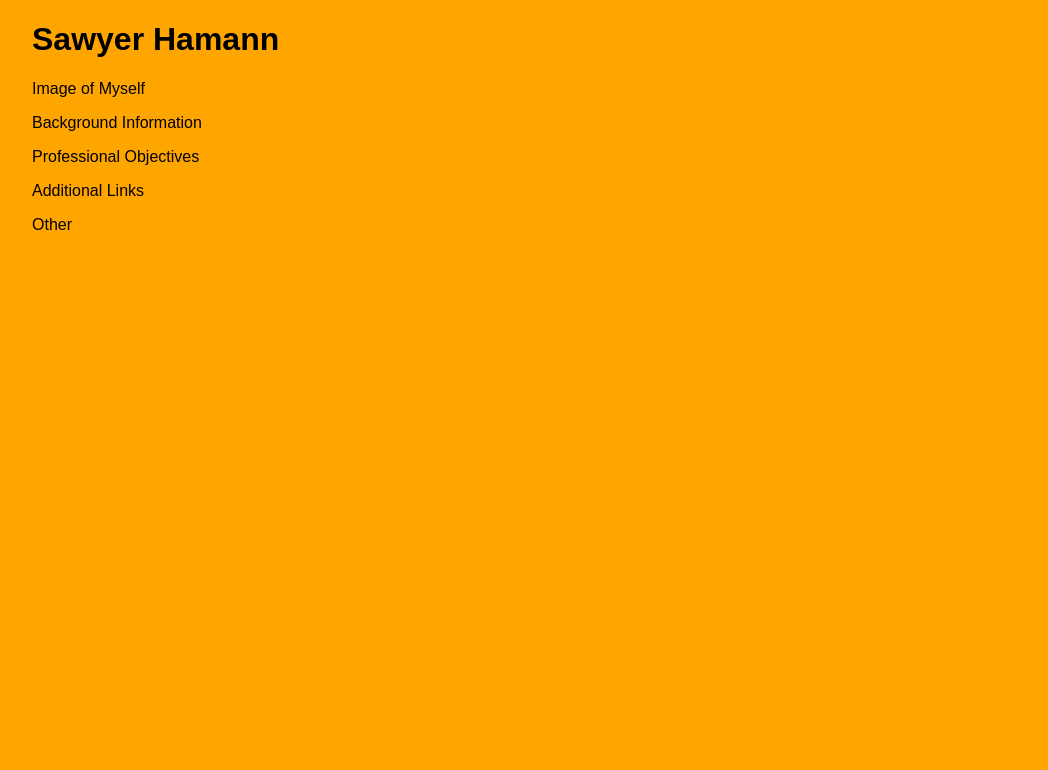
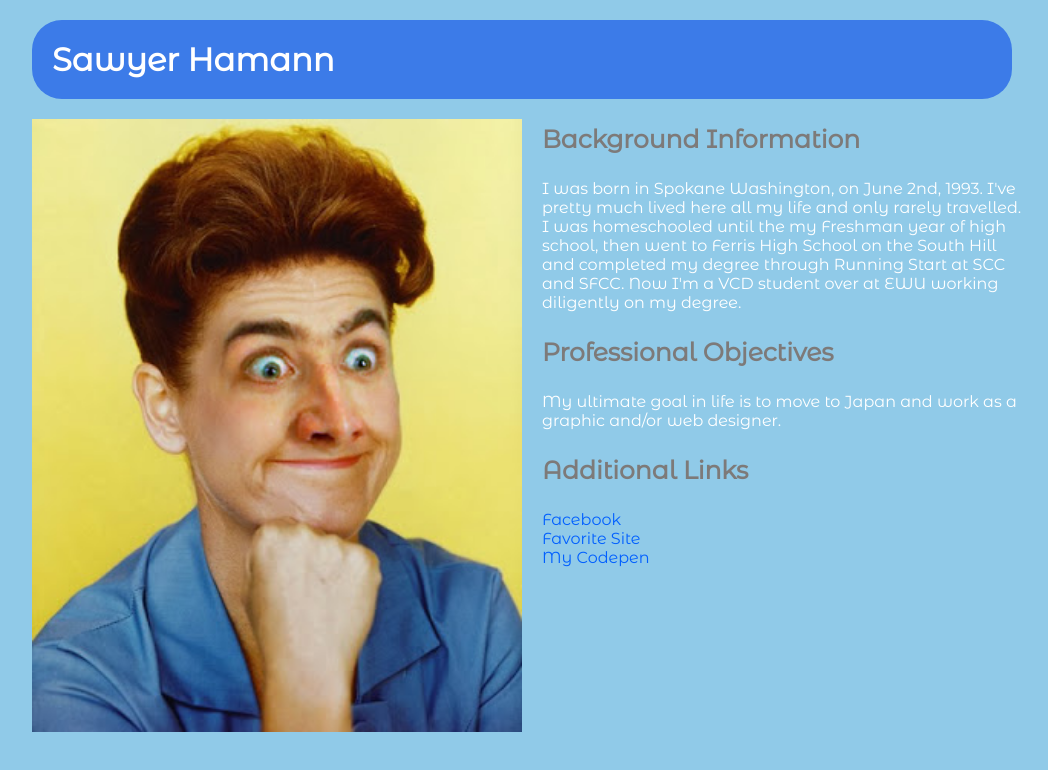
Before and after one commit to AmazingDeadpoolio/p1-bio, a plain HTML site: page index.html in a window 1280 px wide. Shown: the whole page, without its empty margins (108-1156 px from the left). Drawn offline with Linux system fonts and the light colour scheme.

Commit message:
Finished Project 1
Added CSS, images, content, refined styles,

```diff
--- a/css/styles.css
+++ b/css/styles.css
@@ -1,6 +1,29 @@
 /* Your Website Styles */
 body {
-	background: orange;
+	background: #90cae8;
+	color: #fff;
+	font-family: 'Montserrat Alternates', sans-serif;
+}
+
+h1 {
+	background: #3c7be8;
+	margin: 20px 20px 20px 0px;
+	padding: 20px;
+	border-radius: 30px;
+}
+
+a {
+	color: #005fff;
+	text-decoration: none;
+}
+
+li {
+	list-style-type: none;
+}
+
+h3 {
+	font-size: 25px;
+	color: #7d7a79;
 }
 
 
--- a/index.html
+++ b/index.html
@@ -7,6 +7,7 @@
   <link rel="stylesheet" href="css/normalize.css">
   <link rel="stylesheet" href="css/grid.css">
   <link rel="stylesheet" href="css/styles.css">
+  <link href='http://fonts.googleapis.com/css?family=Montserrat+Alternates' rel='stylesheet' type='text/css'>
 
 </head>
 <body>
@@ -15,16 +16,22 @@
 
 		<!-- Your Content -->
 		<h1>Sawyer Hamann</h1>
+			<img src="img/Sawyer.jpg" class="grid_6" alt="Sawyer's Russian Uniform">
 
-			<p>Image of Myself</p>
+			<h3>Background Information</h3>
+			<p>I was born in Spokane Washington, on June 2nd, 1993. I've pretty much lived here all my life and only rarely travelled. I was homeschooled until the my Freshman year of high school, then went to Ferris High School on the South Hill and completed my degree through Running Start at SCC and SFCC. Now I'm a VCD student over at EWU working diligently on my degree.</p>
 
-			<p>Background Information</p>
+			<h3>Professional Objectives</h3>
+			<p>My ultimate goal in life is to move to Japan and work as a graphic and/or web designer.</p>
 
-			<p>Professional Objectives</p>
+			<h3>Additional Links</h3>
+			<ul>
+				<li><a href="https://www.facebook.com/sawyer.hamann">Facebook</a></li>
+				<li><a href="http://www.watchcartoononline.com/">Favorite Site</a></li>
+				<li><a href="http://codepen.io/AmazingDeadpoolio/">My Codepen</a></li>
+			</ul>
 
-			<p>Additional Links</p>
 
-			<p>Other</p>
 
 		<!-- Clearfix -->
 		<div class="clear"></div>
```
Also changed, not shown: img/Sawyer.gif (added), img/Sawyer.jpg (added), img/bg.jpg (added).
